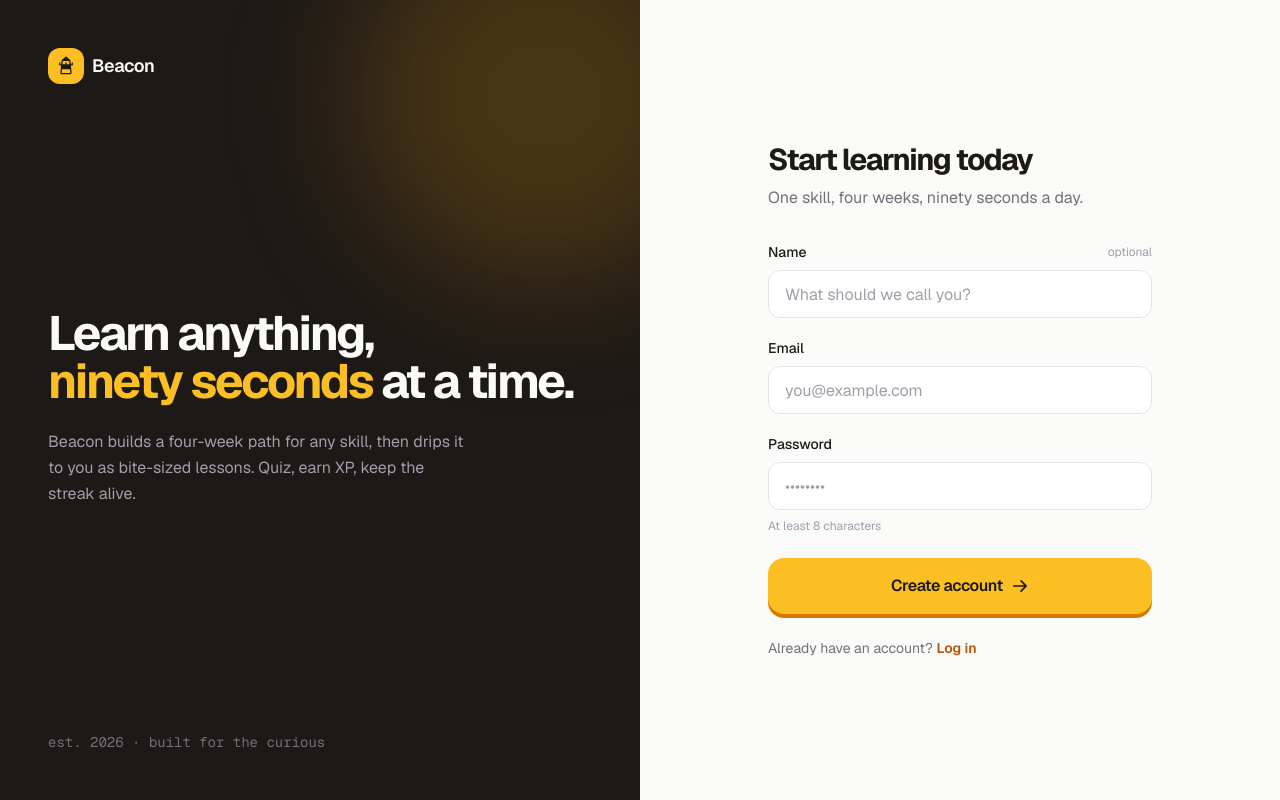
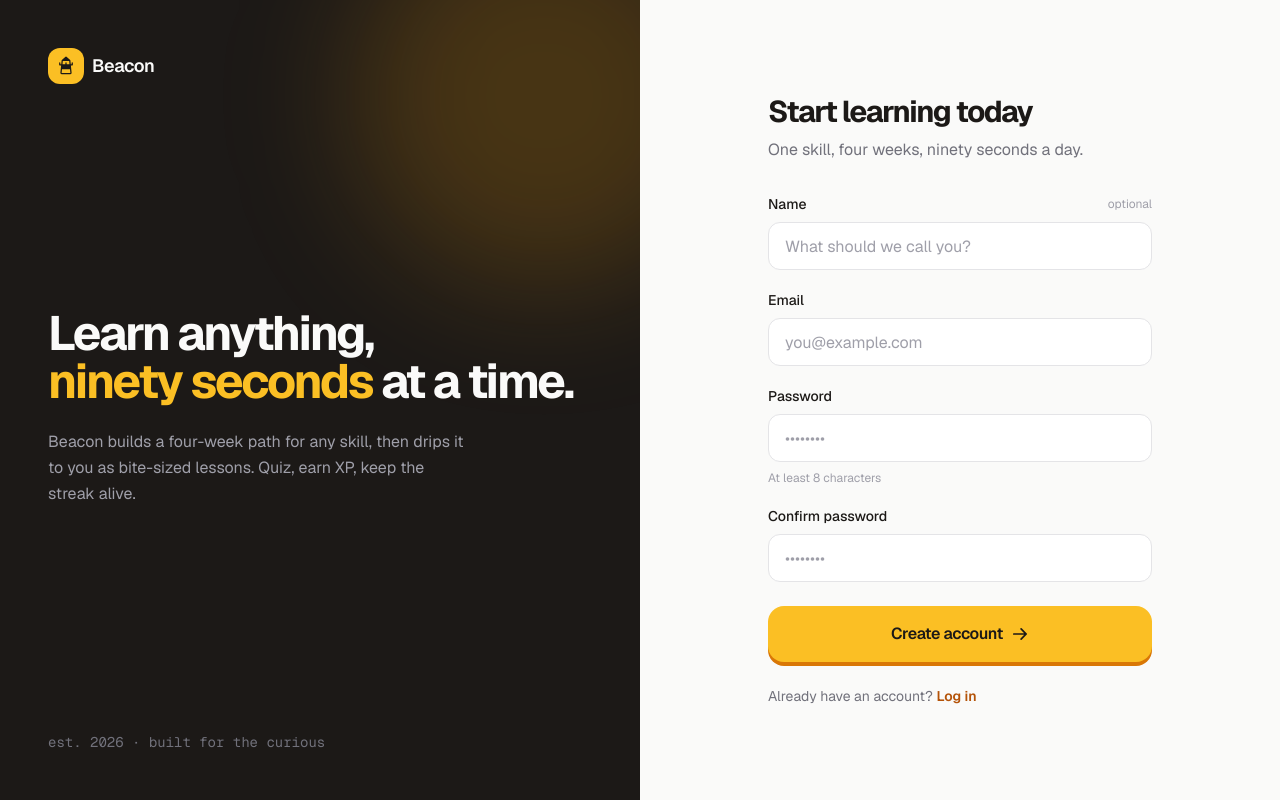
Before and after one commit to diertapasific/beacon, a Next.js app: page /auth/signup in a window 1280 px wide. Built offline with nearby package versions, Linux system fonts and the light colour scheme.

Commit message:
feat: add confirm password field to signup form

```diff
--- a/components/auth/AuthForm.tsx
+++ b/components/auth/AuthForm.tsx
@@ -35,12 +35,19 @@ export function AuthForm({ mode }: { mode: "login" | "signup" }) {
   const [name, setName] = useState("");
   const [email, setEmail] = useState("");
   const [password, setPassword] = useState("");
+  const [confirmPassword, setConfirmPassword] = useState("");
   const [error, setError] = useState<string | null>(null);
   const [loading, setLoading] = useState(false);
 
   async function handleSubmit(e: React.FormEvent) {
     e.preventDefault();
     setError(null);
+
+    if (mode === "signup" && password !== confirmPassword) {
+      setError("Passwords don't match");
+      return;
+    }
+
     setLoading(true);
     try {
       const res = await fetch(copy.endpoint, {
@@ -69,7 +76,7 @@ export function AuthForm({ mode }: { mode: "login" | "signup" }) {
 
   return (
     <div className="min-h-[100dvh] grid lg:grid-cols-2">
-      {/* Brand panel — left, desktop only (avoids a pure-centered layout). */}
+      {/* Brand panel — left, desktop only */}
       <div className="relative hidden lg:flex flex-col justify-between bg-ink text-canvas p-12 overflow-hidden">
         <div className="absolute -top-24 -right-24 w-96 h-96 rounded-full bg-accent-500/20 blur-3xl" />
         <Link href="/" className="inline-flex items-center gap-2 relative">
@@ -151,6 +158,29 @@ export function AuthForm({ mode }: { mode: "login" | "signup" }) {
               />
             </Field>
 
+            {mode === "signup" && (
+              <Field label="Confirm password" htmlFor="confirmPassword">
+                <input
+                  id="confirmPassword"
+                  type="password"
+                  required
+                  minLength={8}
+                  value={confirmPassword}
+                  onChange={(e) => setConfirmPassword(e.target.value)}
+                  placeholder="••••••••"
+                  className={
+                    inputClass +
+                    (confirmPassword && confirmPassword !== password
+                      ? " !border-rose-400 focus:!ring-rose-400"
+                      : "")
+                  }
+                />
+                {confirmPassword && confirmPassword !== password && (
+                  <span className="text-xs text-rose-500 -mt-1">Passwords don't match</span>
+                )}
+              </Field>
+            )}
+
             {error && (
               <motion.p
                 initial={{ opacity: 0, x: -8 }}
```
